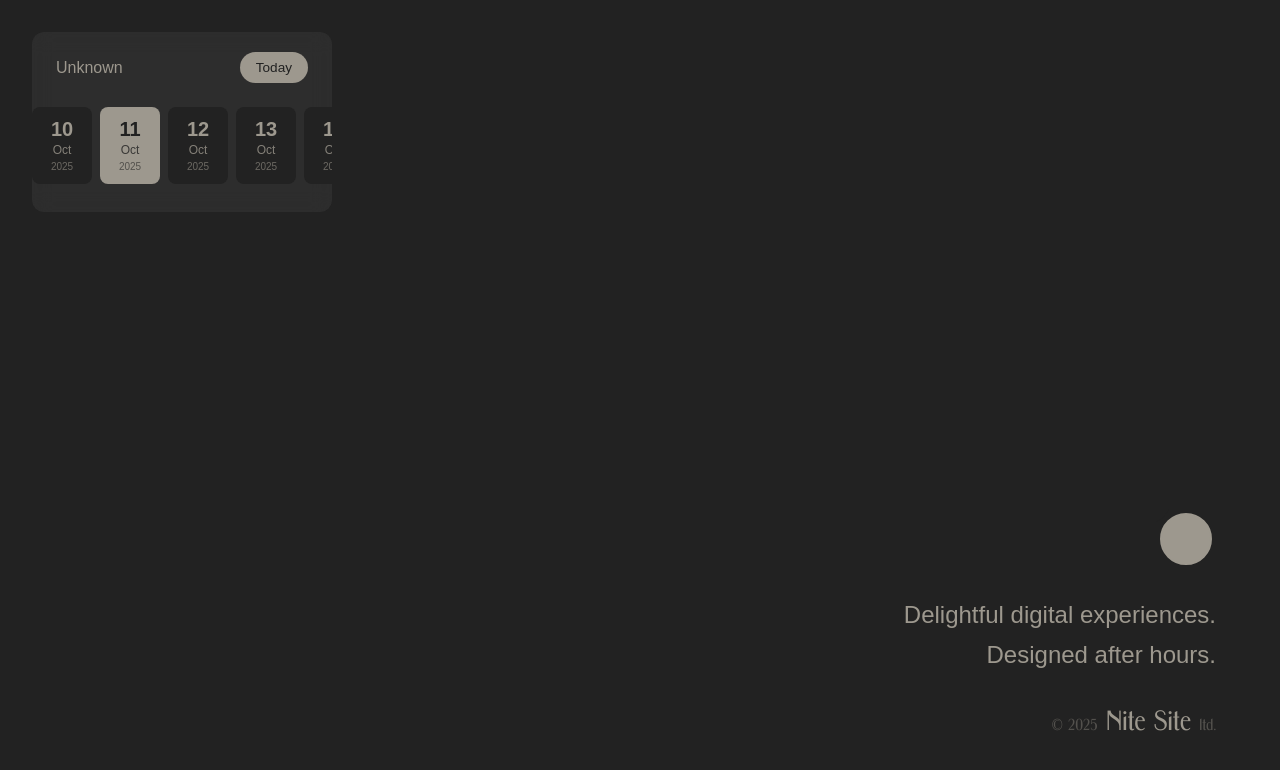
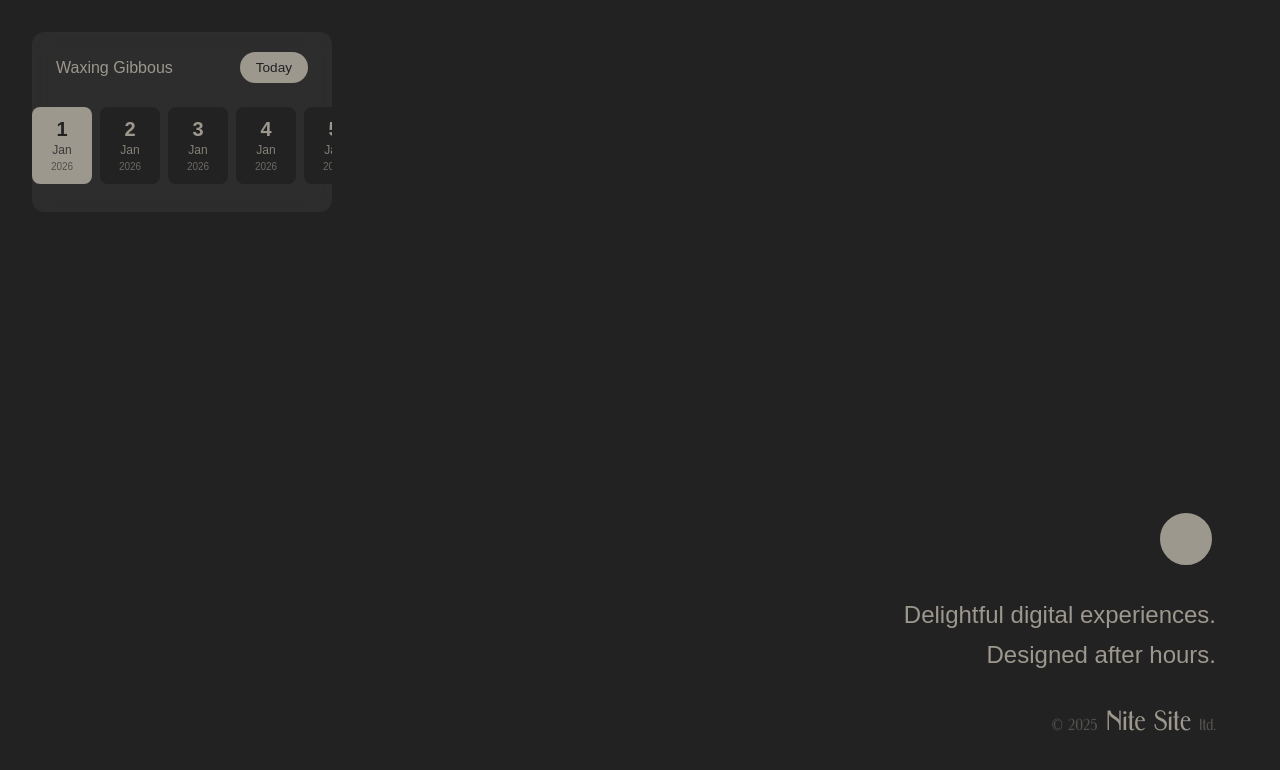
Before and after one commit to nite-site/nitesite, a React (Vite) app: page / in a window 1280 px wide. Both pictures are taken after a click on the element 1186 px from the left and 541 px from the top of the page. Shown: the top 770 px of the page. Built offline with nearby package versions, Linux system fonts and the light colour scheme; a web font is replaced by a local one.

Commit message:
Update date picker to reflect new data

```diff
--- a/src/DatePicker.jsx
+++ b/src/DatePicker.jsx
@@ -4,9 +4,9 @@ import { getPhaseName } from './moonPhase.jsx';
 import './DatePicker.css';
 
 const DatePicker = forwardRef(({ onDateChange, initialDate = new Date(), isClosing = false }, ref) => {
-  // Ensure initial date is within our data range (Oct 10, 2025 - Oct 10, 2026)
-  const dataStartDate = new Date('2025-10-10');
-  const dataEndDate = new Date('2026-10-10');
+  // Ensure initial date is within our data range (Jan 1, 2026 - Jan 31, 2027)
+  const dataStartDate = new Date('2026-01-01');
+  const dataEndDate = new Date('2027-01-31');
 
   const getValidInitialDate = (date) => {
     return date < dataStartDate ? dataStartDate : date > dataEndDate ? dataEndDate : date;
@@ -21,9 +21,9 @@ const DatePicker = forwardRef(({ onDateChange, initialDate = new Date(), isClosi
   useEffect(() => {
     const generateDates = () => {
       const dateList = [];
-      // Our data covers October 10, 2025 to October 10, 2026
-      const startDate = new Date('2025-10-10');
-      const endDate = new Date('2026-10-10');
+      // Our data covers January 1, 2026 to January 31, 2027
+      const startDate = new Date('2026-01-01');
+      const endDate = new Date('2027-01-31');
 
       const currentDate = new Date(startDate);
       while (currentDate <= endDate) {
```
